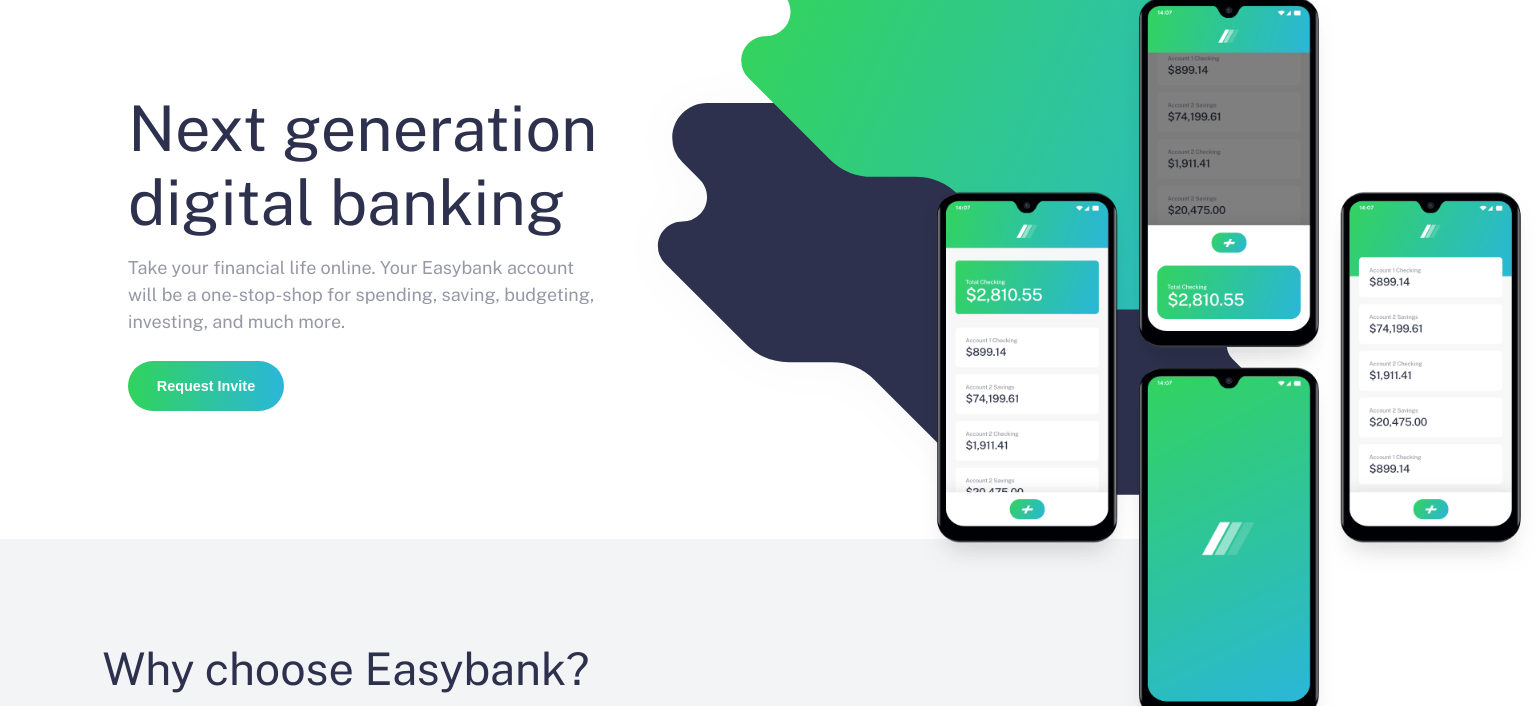
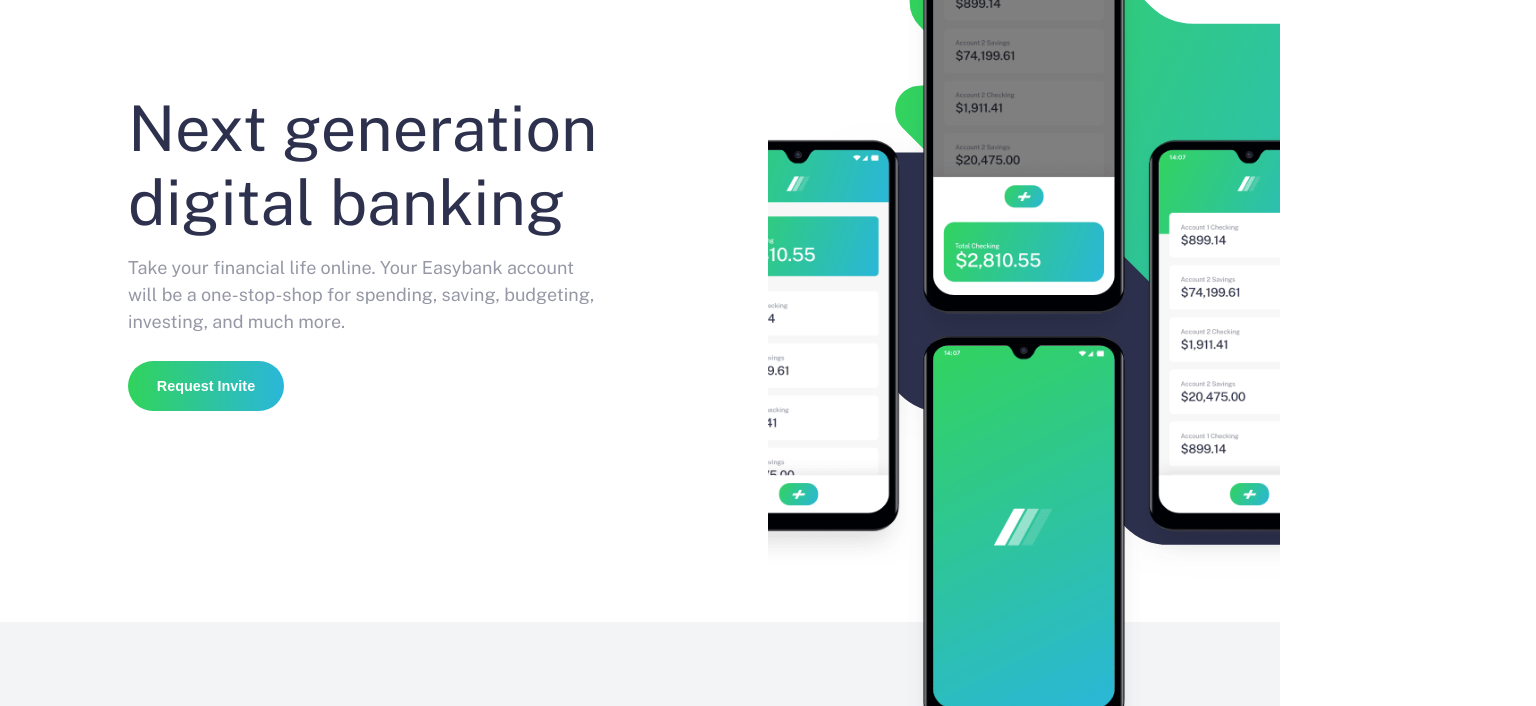
Before and after one commit to kajjidonisuneet/bank_landing_page, a plain HTML site: page index.html in a window 1280 px wide. Shown: the part 78-784 px from the top of the page, 1536 px wide, since content can reach past the window. Drawn offline with nearby package versions, Linux system fonts and the light colour scheme.

Commit message:
fixed background image issue

```diff
--- a/index.html
+++ b/index.html
@@ -54,11 +54,6 @@
 
       <div class="intro-box">
         <div class="background-intro-image-div">
-        <img
-          class="background-intro-image"
-          src="images/image-mockups.png"
-          alt="background image"
-        />
         </div>
 
         <div class="intro-content-box">
--- a/styles.css
+++ b/styles.css
@@ -46,6 +46,7 @@
 
 .intro-content-box{
     text-align: center;
+    margin-top: 100px;
 }
 
 .main-heading {
@@ -170,18 +171,12 @@
 }
 
 .background-intro-image-div {
-    height: 300px; /*why its not taking % values*/
-    background-image: url("images/bg-intro-mobile.svg");
+    position: relative;
+    top: 50px;
+    height: 310px; /*why its not taking % values*/
+    background-image: url('images/image-mockups.png'), url("images/bg-intro-mobile.svg");
     background-size: cover;
-    background-position:center;
-}
-
-.background-intro-image{
-    position: relative;
-    top:30%;
-    left: 30%;
-    object-fit: cover;
-    /* where to give the Z index and size of the image */
+    background-position:bottom, center;
 }
 
 footer {
@@ -220,7 +215,7 @@
 }
 
 
-/* desktop style*/
+/* desktop style */
 @media (min-width: 376px) {
 
     .nav-mobile-flex-box{
@@ -248,31 +243,28 @@
 
     .intro-box {
         display: flex;
+        flex-direction: row-reverse;
         background-image: url('images/bg-intro-desktop.svg');
         background-repeat: no-repeat;
-        background-position-x: 120%;
+        background-position-x: 150%;
         background-position-y: 60%;
         background-size: 60%;
+        height: 700px;
     }
 
     .intro-content-box
     {
-        order: 1;
         margin: 10%;
         text-align: left;
-        width: 50%;
+        flex: 1;
     }
 
     .background-intro-image-div{
-        order: 2;
-        width: 50%;
-        height: 250px;
-        background-image: none;
-    }
-
-    .background-intro-image {
-        max-width: 120%;
-        margin: 0;
+        flex: 1;
+        height: 120%;
+        background-image: url('images/image-mockups.png');
+        background-repeat: no-repeat;
+        top:0px;
     }
 
     .main-heading{
@@ -417,22 +409,9 @@
 
     .SVG-logo:hover{
         fill: var(--LimeGreen);
-        }
+    }
+
 }
-
-
-
-
-
-
-
-
-
-
-
-
-
-
 
 
 .attribution {
```
Lines whose indentation alone changed are shown as unchanged.
